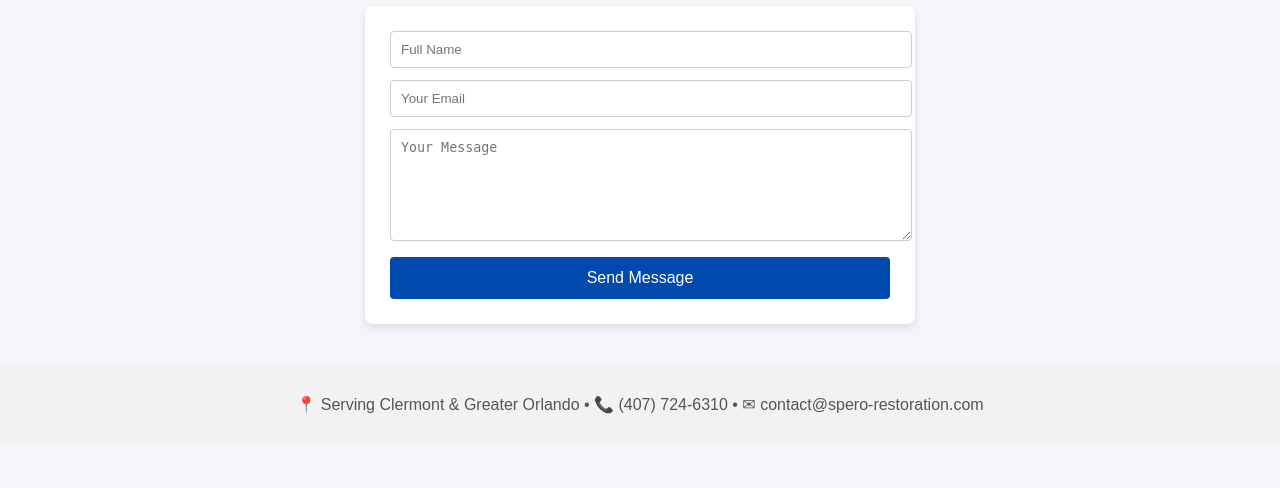
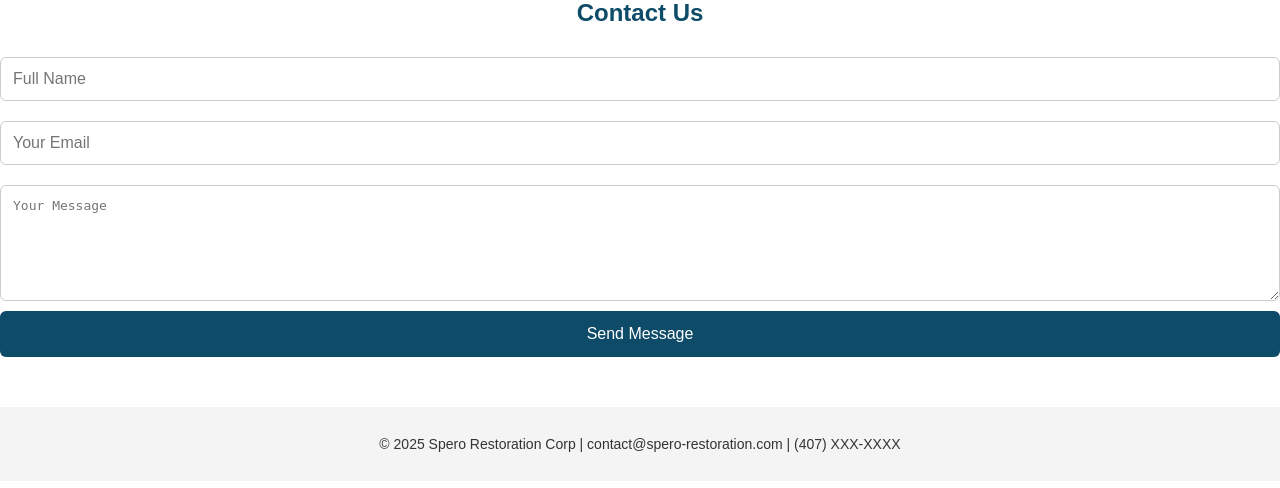
Before and after one commit to ROBERTOMAFFRA/spero-website, a Flask app: page / in a window 1280 px wide. Shown: the part 312-800 px from the top of the page. Run offline with Flask 3, Linux system fonts and the light colour scheme.

Commit message:
Update index.html

```diff
--- a/templates/index.html
+++ b/templates/index.html
@@ -1,47 +1,32 @@
 <!DOCTYPE html>
 <html lang="en">
 <head>
-  <meta charset="UTF-8">
+  <meta charset="UTF-8" />
   <meta name="viewport" content="width=device-width, initial-scale=1.0">
-  <title>Spero Restoration - Contact</title>
-  <link rel="icon" href="{{ url_for('static', filename='favicon.png') }}">
-  <style>
-    body { font-family: Arial, sans-serif; background: #f4f6fa; color: #222; margin: 0; }
-    header { background: #0a3d62; color: white; padding: 20px 0; text-align: center; }
-    form { background: white; max-width: 500px; margin: 40px auto; padding: 25px; border-radius: 8px; box-shadow: 0 4px 8px rgba(0,0,0,0.1); }
-    input, textarea { width: 100%; padding: 10px; margin-bottom: 12px; border: 1px solid #ccc; border-radius: 4px; }
-    button { background: #004aad; color: white; border: none; padding: 12px; cursor: pointer; width: 100%; border-radius: 4px; font-size: 16px; }
-    button:hover { background: #0065d1; }
-    footer { text-align: center; padding: 15px; background: #f2f2f2; color: #555; }
-    .flash { text-align: center; margin-top: 10px; }
-  </style>
+  <title>Spero Restoration</title>
+  <link rel="stylesheet" href="/static/style.css">
 </head>
 <body>
   <header>
-    <img src="{{ url_for('static', filename='logo.png') }}" alt="Spero Restoration Logo" width="160">
+    <img src="/static/logo.png" alt="Spero Restoration Logo" class="logo">
     <h1>Spero Restoration Corp</h1>
-    <p>Water • Fire • Mold • Remodeling Experts</p>
+    <p>Water, Fire & Mold Damage Experts</p>
   </header>
 
-  <form method="POST" action="/send_email">
-    <input type="text" name="name" placeholder="Full Name" required>
-    <input type="email" name="email" placeholder="Your Email" required>
-    <textarea name="message" placeholder="Your Message" rows="6" required></textarea>
-    <button type="submit">Send Message</button>
-  </form>
-
-  <div class="flash">
-    {% with messages = get_flashed_messages(with_categories=true) %}
-      {% if messages %}
-        {% for category, message in messages %}
-          <p style="color: {{ 'green' if category == 'success' else 'red' }}">{{ message }}</p>
-        {% endfor %}
-      {% endif %}
-    {% endwith %}
-  </div>
+  <main>
+    <section class="contact-section">
+      <h2>Contact Us</h2>
+      <form method="POST" action="/send_email" autocomplete="off">
+        <input type="text" name="name" placeholder="Full Name" required autocomplete="off">
+        <input type="email" name="email" placeholder="Your Email" required autocomplete="off">
+        <textarea name="message" placeholder="Your Message" rows="6" required autocomplete="off"></textarea>
+        <button type="submit">Send Message</button>
+      </form>
+    </section>
+  </main>
 
   <footer>
-    <p>📍 Serving Clermont & Greater Orlando • 📞 (407) 724-6310 • ✉ contact@spero-restoration.com</p>
+    <p>© 2025 Spero Restoration Corp | contact@spero-restoration.com | (407) XXX-XXXX</p>
   </footer>
 </body>
 </html>
```
